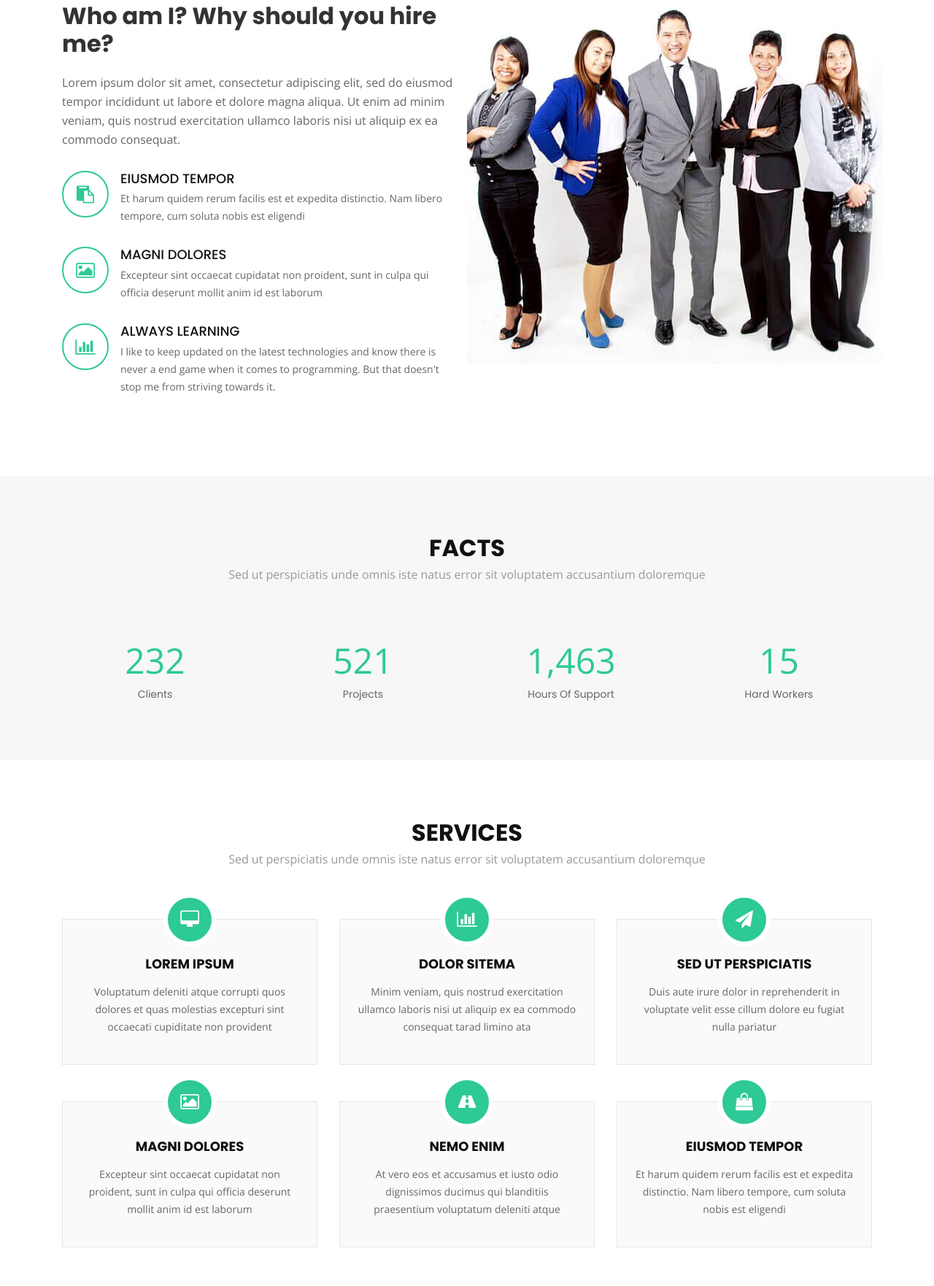
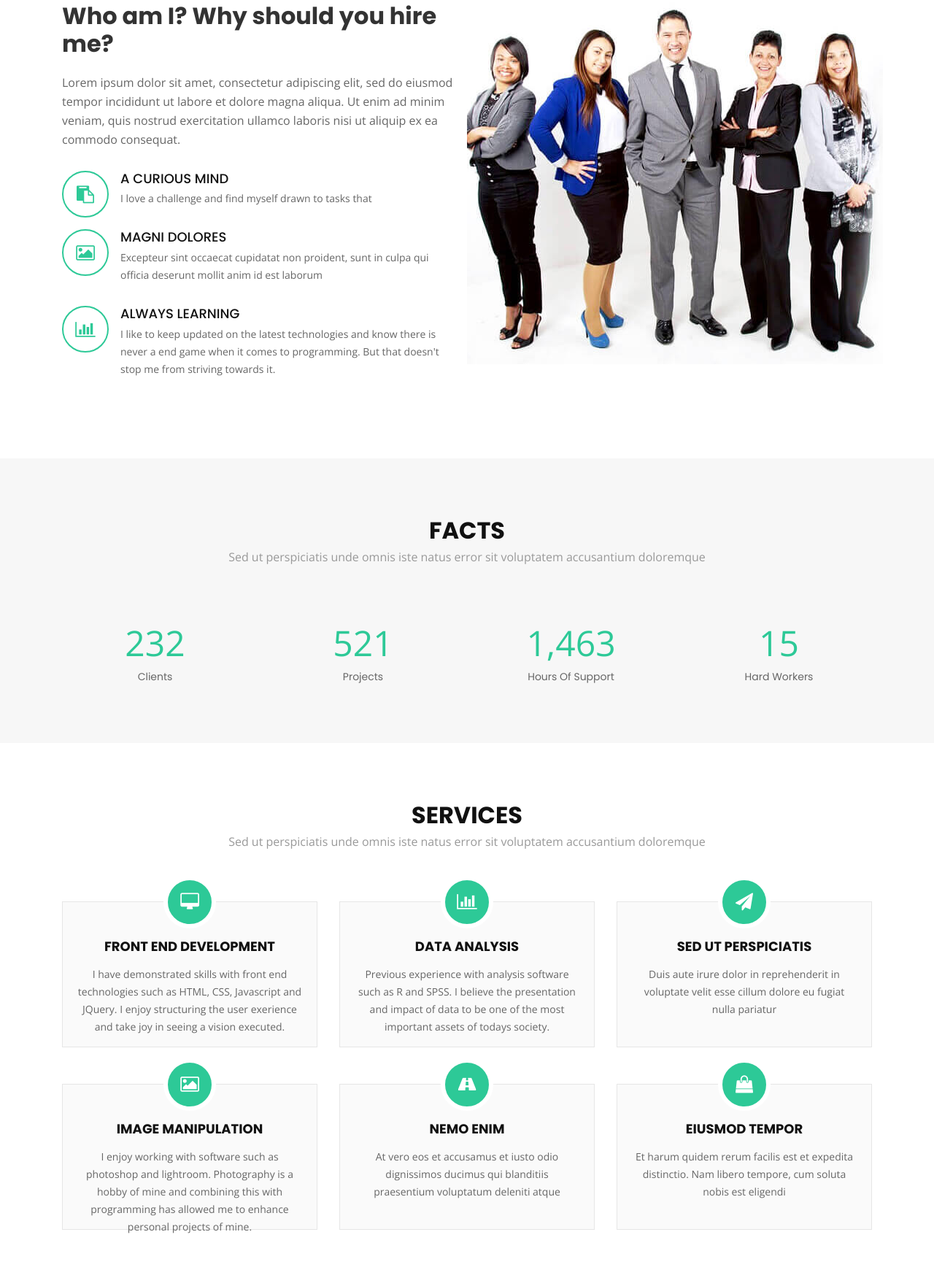
Before and after one commit to Omario169/Newest_Portfolio-, a plain HTML site: page Omar_Portfolio/index.html in a window 1280 px wide. Shown: the part 877-2639 px from the top of the page at 73% size. Drawn offline with nearby package versions, Linux system fonts and the light colour scheme.

Commit message:
changes made

```diff
--- a/Omar_Portfolio/css/style.css
+++ b/Omar_Portfolio/css/style.css
@@ -980,3 +980,8 @@ body.mobile-nav-active #mobile-nav-toggle {
   font-size: 13px;
   color: #ccc;
 }
+
+button {
+  color: rgba(52, 59, 64, 0.9)
+
+}
--- a/Omar_Portfolio/index.html
+++ b/Omar_Portfolio/index.html
@@ -82,7 +82,7 @@
   <section id="hero">
     <div class="hero-container">
 
-      <h2>I am a full stack developer. I love technology and everything that surrounds it.
+      <h2>Aspiring developer. I love software and technology and my dream is to work with it.
       </h2>
       <a href="#about" class="btn-get-started">Find out more about me</a>
     </div>
@@ -105,8 +105,8 @@
 
             <div class="icon-box wow fadeInUp">
               <div class="icon"><i class="fa fa-clipboard"></i></div>
-              <h4 class="title"><a href="">Eiusmod Tempor</a></h4>
-              <p class="description">Et harum quidem rerum facilis est et expedita distinctio. Nam libero tempore, cum soluta nobis est eligendi</p>
+              <h4 class="title"><a href="">A curious mind</a></h4>
+              <p class="description">I love a challenge and find myself drawn to tasks that</p>
             </div>
 
             <div class="icon-box wow fadeInUp" data-wow-delay="0.2s">
@@ -180,15 +180,19 @@
           <div class="col-lg-4 col-md-6 wow fadeInUp" data-wow-delay="0.2s">
             <div class="box">
               <div class="icon"><a href=""><i class="fa fa-desktop"></i></a></div>
-              <h4 class="title"><a href="">Lorem Ipsum</a></h4>
-              <p class="description">Voluptatum deleniti atque corrupti quos dolores et quas molestias excepturi sint occaecati cupiditate non provident</p>
+              <h4 class="title"><a href="">Front End Development</a></h4>
+              <p class="description">I have demonstrated skills with front end technologies such as HTML, CSS, Javascript and JQuery.
+                I enjoy structuring the user exerience and take joy in seeing a vision executed.
+              </p>
             </div>
           </div>
           <div class="col-lg-4 col-md-6 wow fadeInUp" data-wow-delay="0.4s">
             <div class="box">
               <div class="icon"><a href=""><i class="fa fa-bar-chart"></i></a></div>
-              <h4 class="title"><a href="">Dolor Sitema</a></h4>
-              <p class="description">Minim veniam, quis nostrud exercitation ullamco laboris nisi ut aliquip ex ea commodo consequat tarad limino ata</p>
+              <h4 class="title"><a href="">Data Analysis</a></h4>
+              <p class="description">Previous experience with analysis software such as R and SPSS.
+                 I believe the presentation and impact of data to be one of the most important assets of todays society.
+                </p>
             </div>
           </div>
           <div class="col-lg-4 col-md-6 wow fadeInUp" data-wow-delay="0.6s">
@@ -202,8 +206,10 @@
           <div class="col-lg-4 col-md-6 wow fadeInUp" data-wow-delay="0.2s">
             <div class="box">
               <div class="icon"><a href=""><i class="fa fa-photo"></i></a></div>
-              <h4 class="title"><a href="">Magni Dolores</a></h4>
-              <p class="description">Excepteur sint occaecat cupidatat non proident, sunt in culpa qui officia deserunt mollit anim id est laborum</p>
+              <h4 class="title"><a href="">Image Manipulation</a></h4>
+              <p class="description">I enjoy working with software such as photoshop and lightroom. Photography is a hobby of mine
+                and combining this with programming
+              has allowed me to enhance personal projects of mine.</p>
             </div>
           </div>
           <div class="col-lg-4 col-md-6 wow fadeInUp" data-wow-delay="0.4s">
@@ -289,8 +295,9 @@
             <a href="">
               <img src="img/portfolio/app3.jpg" alt="">
               <div class="details">
-                <h4>App 3</h4>
-                <span>Alored dono par</span>
+                <h4>ISDB (in progress) </h4>
+
+                <button>Video Demo</button>
               </div>
             </a>
           </div>
```
